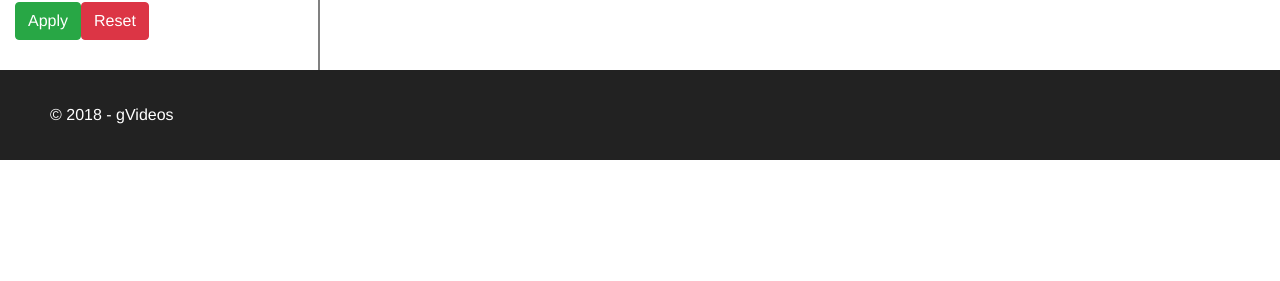
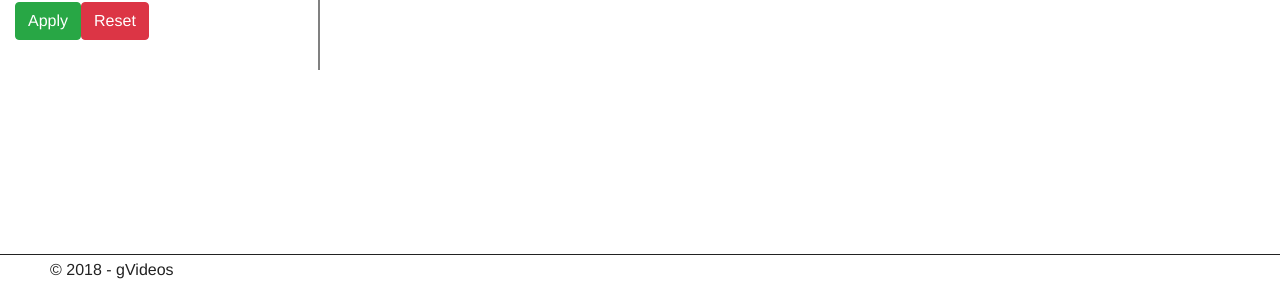
Before and after one commit to austinloveless/gvideos-client, a Vue app: page / in a window 1280 px wide. Shown: the part 516-797 px from the top of the page. Built offline with nearby package versions, Linux system fonts and the light colour scheme; no server answers.

Commit message:
new footer styles

```diff
--- a/src/components/Footer.vue
+++ b/src/components/Footer.vue
@@ -14,7 +14,13 @@
   padding-left: 50px;
   padding-right: 50px;
   align-items: stretch;
-  height: 90px;
+  height: 30px;
+  position: fixed;
+  left: 0;
+  bottom: 0;
+  width: 100%;
+  background-color: #fff;
+  border-top: .5px solid #222;
 }
 
 .footer-copy {
@@ -27,5 +33,7 @@ p.footer-copy {
   color: #fff;
   align-self: center;
   margin-bottom: 0px;
+  color: #222;
 }
+
 </style>
```
